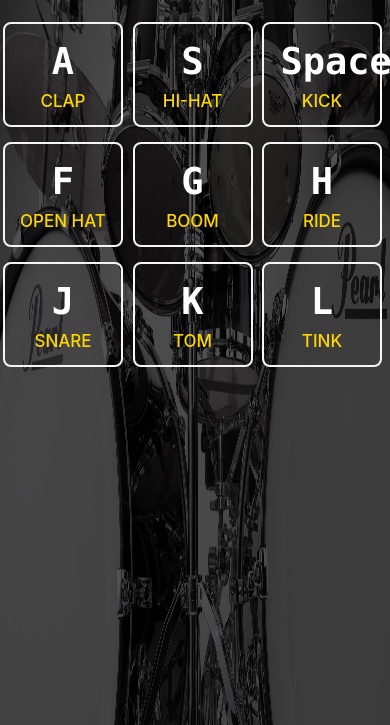
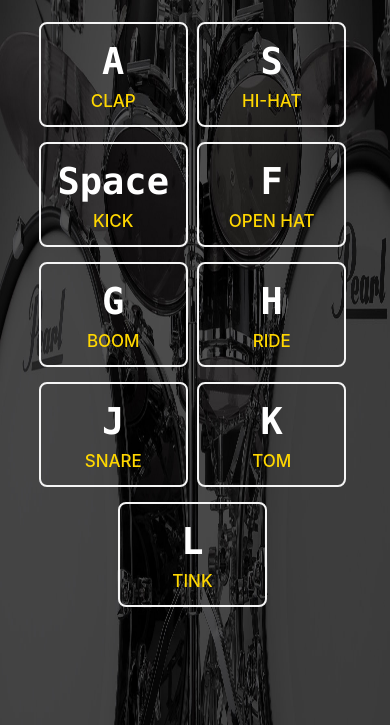
Before and after one commit to Nahi3an/N-3-Key-Board-Drums, a plain HTML site: page index.html in a window 390 px wide. Shown: the part 119-844 px from the top of the page. Drawn offline with nearby package versions, Linux system fonts and the light colour scheme.

Commit message:
Width of button class increaded

```diff
--- a/style.css
+++ b/style.css
@@ -78,7 +78,7 @@ button {
         margin-top: 5%;
     }
     .part {
-        width: 120px;
+        width: 149px;
         margin: 5px 5px 10px 0px;
     }
     .main {
```
